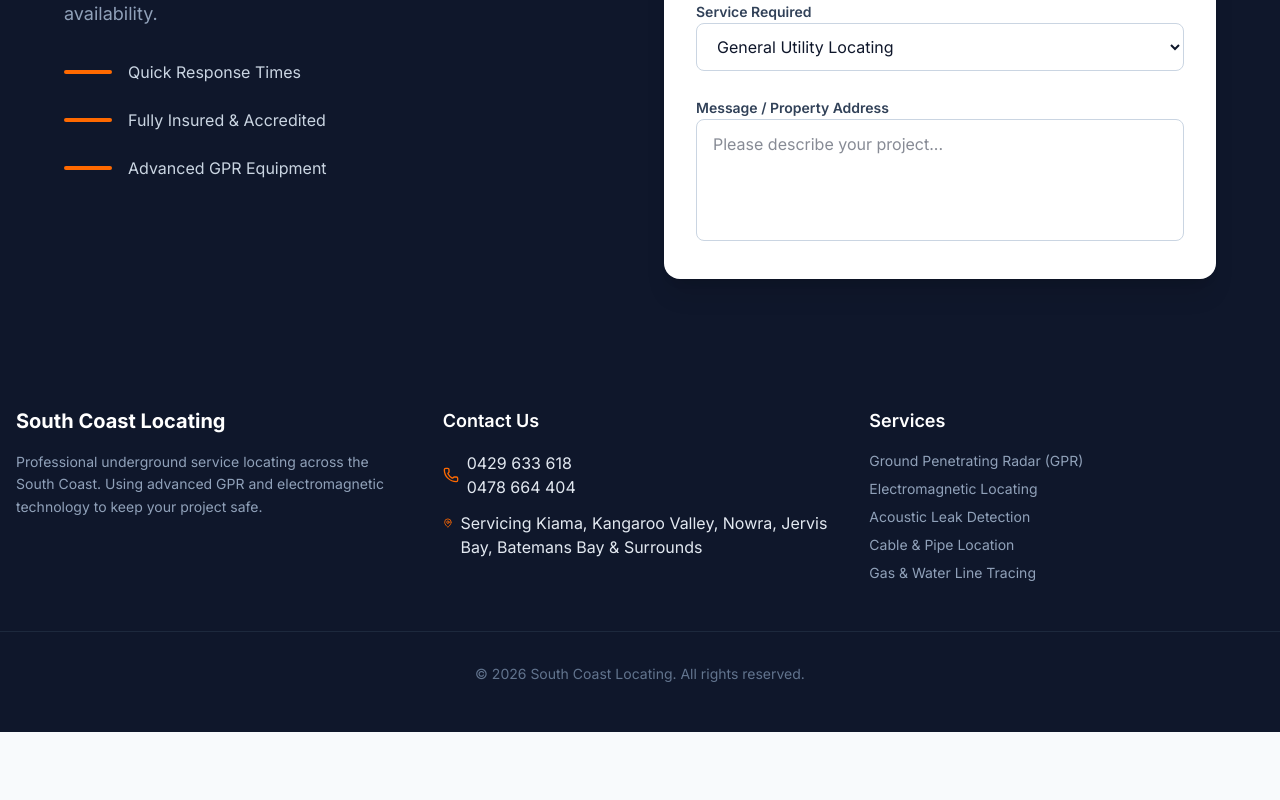
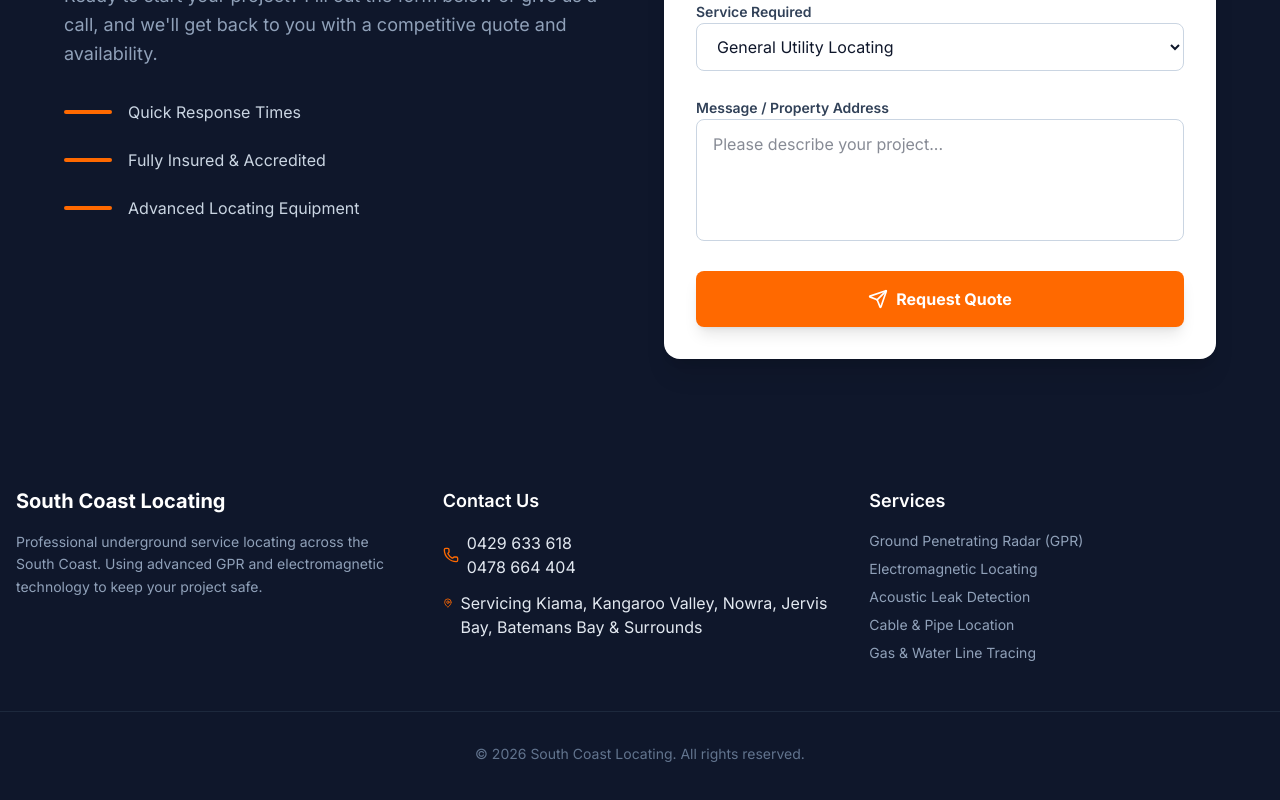
Before and after one commit to SClocate/south-coast-locating, a Next.js app: page / in a window 1280 px wide. Shown: the part 2347-3147 px from the top of the page. Before the commit the page ends 3079 px from the top, so only its background shows below. Built offline with nearby package versions, Linux system fonts and the light colour scheme.

Commit message:
fixed form submitted

```diff
--- a/app/page.tsx
+++ b/app/page.tsx
@@ -1,3 +1,4 @@
+<div id="top" />
 import Hero from "@/components/Hero";
 import Services from "@/components/Services";
 import ServiceArea from "@/components/ServiceArea";
--- a/components/ContactForm.tsx
+++ b/components/ContactForm.tsx
@@ -1,5 +1,6 @@
 "use client";
 
+import Link from "next/link";
 import { useState } from 'react';
 import { Send, CheckCircle } from 'lucide-react';
 
@@ -51,16 +52,15 @@ export default function ContactForm() {
                         <CheckCircle className="w-20 h-20 text-green-500 mx-auto mb-6" />
                         <h2 className="text-3xl font-bold mb-4">Enquiry Received!</h2>
                         <p className="text-slate-300 text-lg mb-8">
-                            Thanks for reaching out to South Coast Locating. We'll be in touch with a quote shortly.
+                            Thanks! We'll be in touch with a quote shortly.
                         </p>
-                        <button
-                            type="submit"
-                            disabled={sending}
-                            className="w-full py-4 bg-orange-500 text-white font-bold rounded-lg shadow-lg hover:bg-orange-600 focus:ring-4 focus:ring-orange-200 transition-all transform hover:-translate-y-0.5 flex items-center justify-center gap-2 disabled:opacity-60 disabled:cursor-not-allowed"
+                       <Link
+                        href="/"
+                         className="w-full py-4 bg-orange-500 text-white font-bold rounded-lg shadow-lg hover:bg-orange-600 focus:ring-4 focus:ring-orange-200 transition-all text-center block"
 >
-                            <Send className="w-5 h-5" />
-                            {sending ? "Sending..." : "Request Quote"}
-                         </button>
+                             Back to Home
+                        </Link>
+
 
                     </div>
                 </div>
@@ -92,7 +92,7 @@ export default function ContactForm() {
                             </div>
                             <div className="flex items-center gap-4 text-slate-300">
                                 <div className="w-12 h-1 bg-orange-500 rounded-full"></div>
-                                <p>Advanced GPR Equipment</p>
+                                <p>Advanced Locating Equipment</p>
                             </div>
                         </div>
                     </div>
@@ -162,6 +162,14 @@ export default function ContactForm() {
                                     className="w-full px-4 py-3 rounded-lg border border-slate-300 focus:border-blue-500 focus:ring-2 focus:ring-blue-200 outline-none transition-all resize-none"
                                 ></textarea>
                             </div>
+
+                            <button
+                                type="submit"
+                                className="w-full py-4 bg-orange-500 text-white font-bold rounded-lg shadow-lg hover:bg-orange-600 focus:ring-4 focus:ring-orange-200 transition-all transform hover:-translate-y-0.5 flex items-center justify-center gap-2"
+                            >
+                                <Send className="w-5 h-5" />
+                                Request Quote
+                            </button>
                         </form>
                     </div>
                 </div>
--- a/components/Header.tsx
+++ b/components/Header.tsx
@@ -6,8 +6,7 @@ export default function Header() {
     <header className="sticky top-0 z-50 w-full border-b bg-white/80 backdrop-blur-md">
       <div className="container mx-auto px-4 h-16 flex items-center justify-between">
         {/* Logo */}
-        <Link href="/" className="flex items-center gap-2">
-
+        <Link href="/#top" className="flex items-center gap-2">
           <span className="text-xl font-bold text-blue-900 tracking-tight">
             South Coast Locating
           </span>
```
